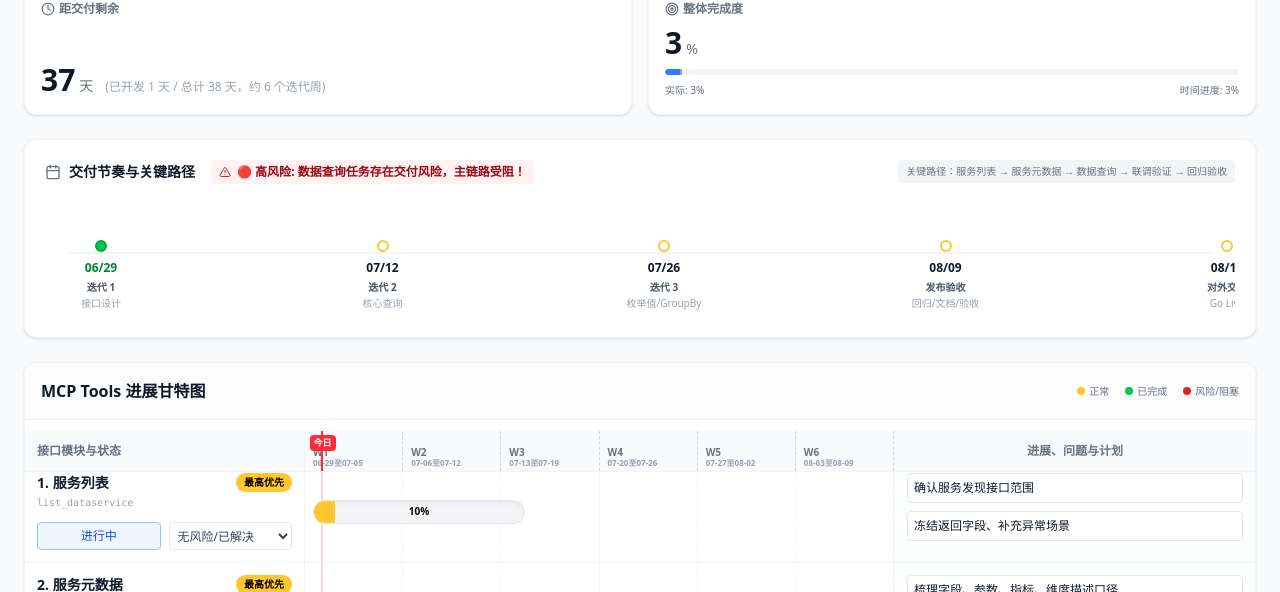
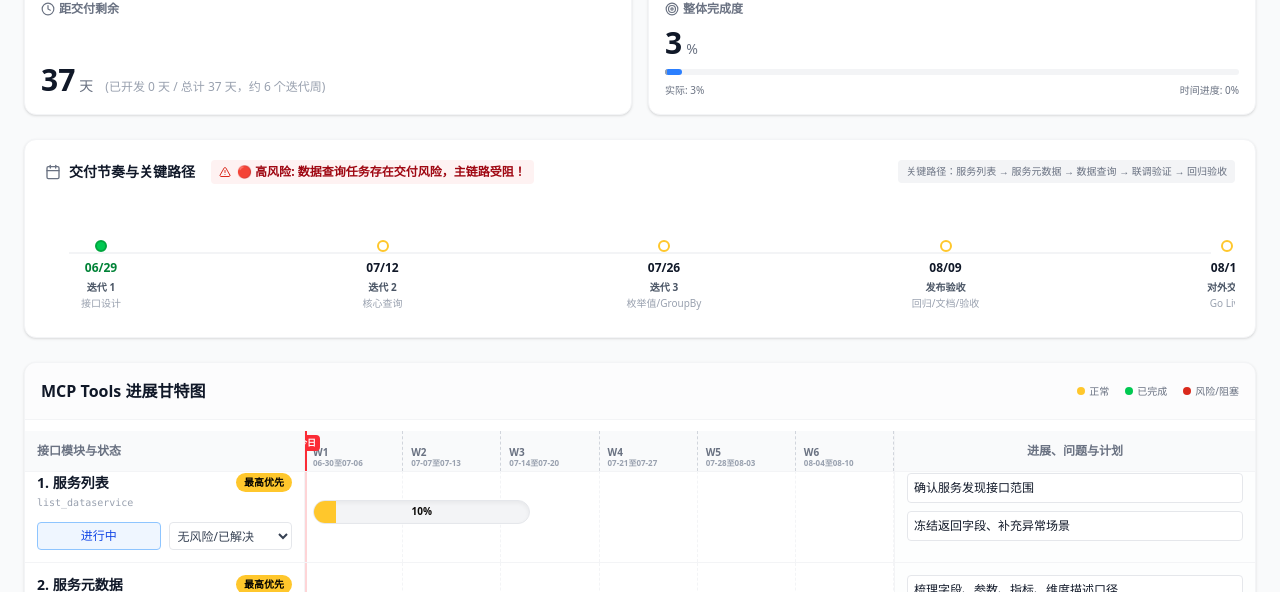
Before and after one commit to cheney2020/MCP-Project-Manager, a React (Vite) app: page / in a window 1280 px wide. Shown: the part 208-800 px from the top of the page. Built offline with nearby package versions, Linux system fonts and the light colour scheme.

Commit message:
refactor: update timeline calculations to use today's date
Adjust the project timeline start and progress calculations to dynamically reference the current date instead of a hardcoded start date.

```diff
--- a/src/App.tsx
+++ b/src/App.tsx
@@ -80,6 +80,7 @@ const ProgressBar = ({ progress, onChange, colorClass }: { progress: number, onC
 };
 
 export default function App() {
+  const today = new Date(Date.now() + 8 * 3600 * 1000).toISOString().split('T')[0];
   const [state, setState] = useState<AppState>(() => {
     const today = new Date(Date.now() + 8 * 3600 * 1000).toISOString().split('T')[0];
     try {
@@ -199,8 +200,8 @@ export default function App() {
   const highPriorityTasks = state.tasks.filter(t => t.priority === 'Highest');
   const highPriorityProgress = highPriorityTasks.length > 0 ? Math.round(highPriorityTasks.reduce((sum, t) => sum + t.progress, 0) / highPriorityTasks.length) : 0;
 
-  const projectTotalDays = getDaysBetween('2026-06-29', state.targetDate);
-  const projectCurrentDays = getDaysBetween('2026-06-29', state.currentDate);
+  const projectTotalDays = getDaysBetween(today, state.targetDate);
+  const projectCurrentDays = getDaysBetween(today, state.currentDate);
   let expectedOverall = 0;
   if (projectTotalDays > 0 && projectCurrentDays > 0) {
     expectedOverall = (projectCurrentDays / projectTotalDays) * 100;
@@ -281,7 +282,7 @@ export default function App() {
     return { level: '🟢 良好', text: '核心 MCP 能力按计划推进，风险处于可控范围内。', color: 'bg-green-50 border-green-200 text-green-800', iconColor: 'text-green-500' };
   };
 
-  const timelineStart = '2026-06-29';
+  const timelineStart = today;
   const totalTimelineDays = getDaysBetween(timelineStart, state.targetDate) || 48;
   const todayOffsetPct = Math.max(0, Math.min(100, (getDaysBetween(timelineStart, state.currentDate) / totalTimelineDays) * 100));
 
@@ -525,7 +526,7 @@ export default function App() {
                   </div>
 
                   {/* Middle: Unified Timeline Row */}
-                  <div className="w-full lg:flex-1 p-0 border-b lg:border-b-0 lg:border-r border-gray-100 relative min-h-[60px] flex items-center overflow-hidden">
+                  <div className="w-full lg:flex-1 p-0 border-b lg:border-b-0 lg:border-r border-gray-100 relative min-h-[60px] flex items-center overflow-visible">
                     <div className="absolute inset-0 flex pointer-events-none">
                       {[...Array(totalTimelineDays > 0 ? Math.ceil(totalTimelineDays/7) : 8)].map((_, i) => (
                         <div key={i} className="flex-1 border-r border-dashed border-gray-100"></div>
```
